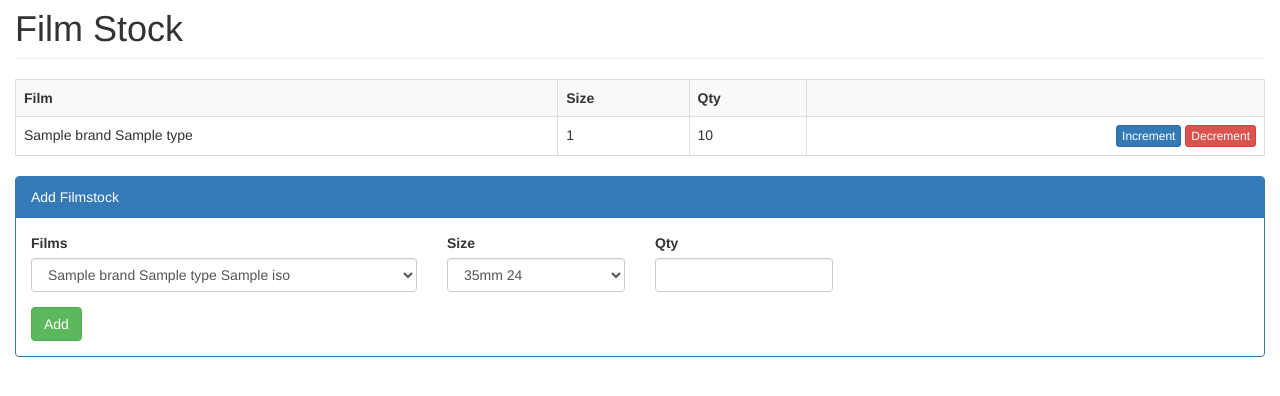
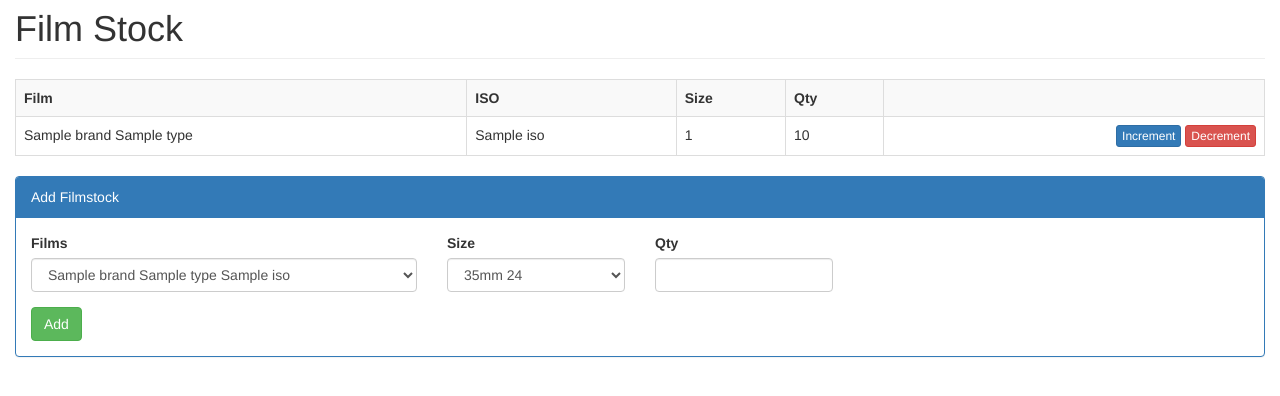
Before and after one commit to m00dawg/filmlog, a Flask app: template filmlog/templates/filmstock.html in a window 1280 px wide. Shown: the part 51-447 px from the top of the page. Run offline with Flask 2, Linux system fonts and the light colour scheme; the template is opened without the code that fills it: most values are stand-ins (such as "Sample title", 1, 10 or a date in 2020); parts of the project's set-up code (start-up, migrations or seed data) failed here and were passed over; some libraries are stand-ins or nearby versions.

Commit message:
need dat ISO

```diff
--- a/filmlog/templates/filmstock.html
+++ b/filmlog/templates/filmstock.html
@@ -6,13 +6,15 @@
   <table class="table table-striped table-bordered" id="binders">
     <tr>
         <th>Film</th>
+        <th>ISO</th>
         <th>Size</th>
         <th>Qty</th>
         <th></th>
     </tr>
     {% for film in stock %}
         <tr>
-          <td>{{ film.brand }} {{ film.type }}
+          <td>{{ film.brand }} {{ film.type }}</td>
+          <td>{{ film.iso }}</td>
           <td>{{ film.filmSize }}</td>
           <td>{{ film.qty }}</td>
           <td class="text-right">
```
